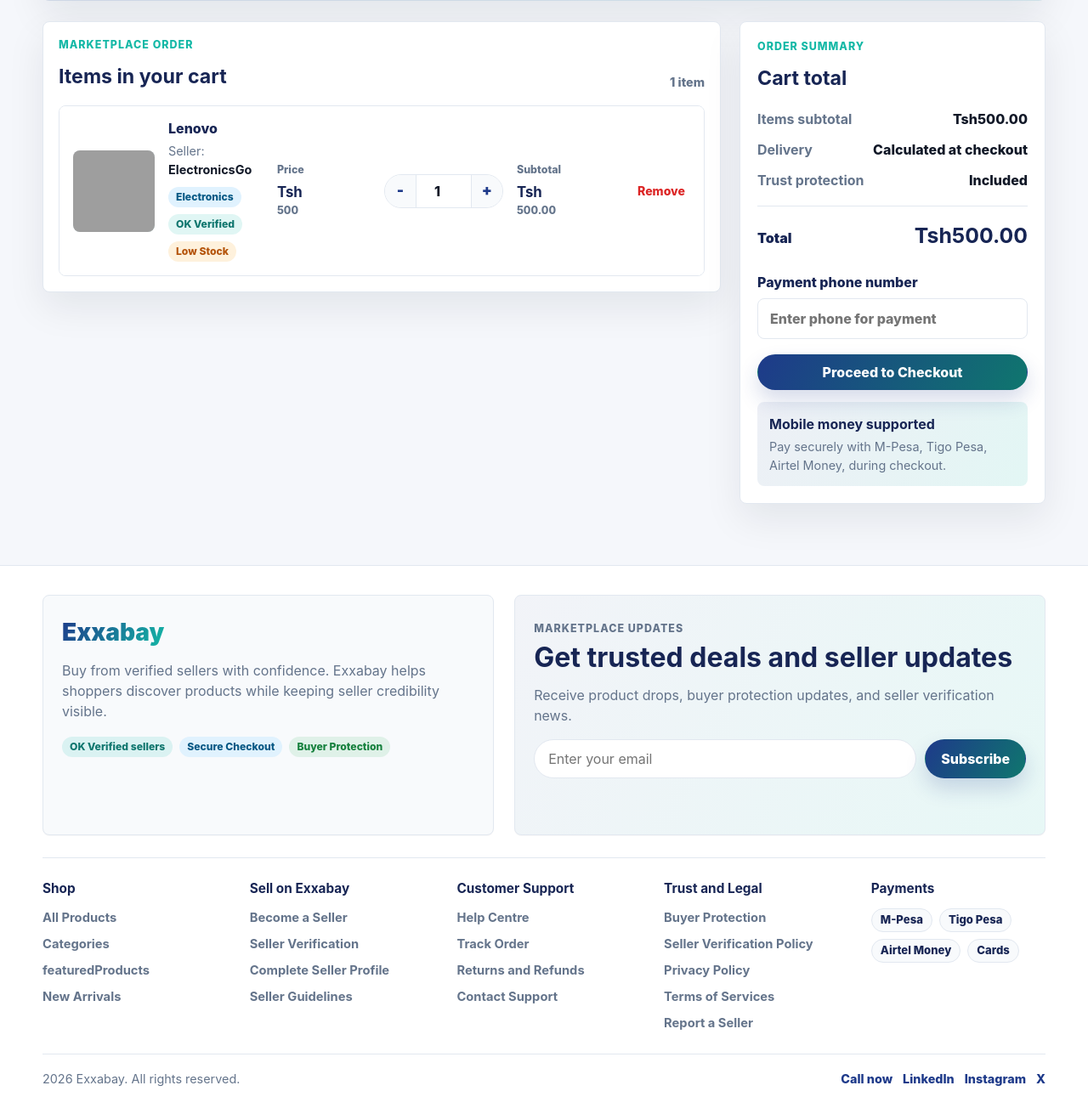
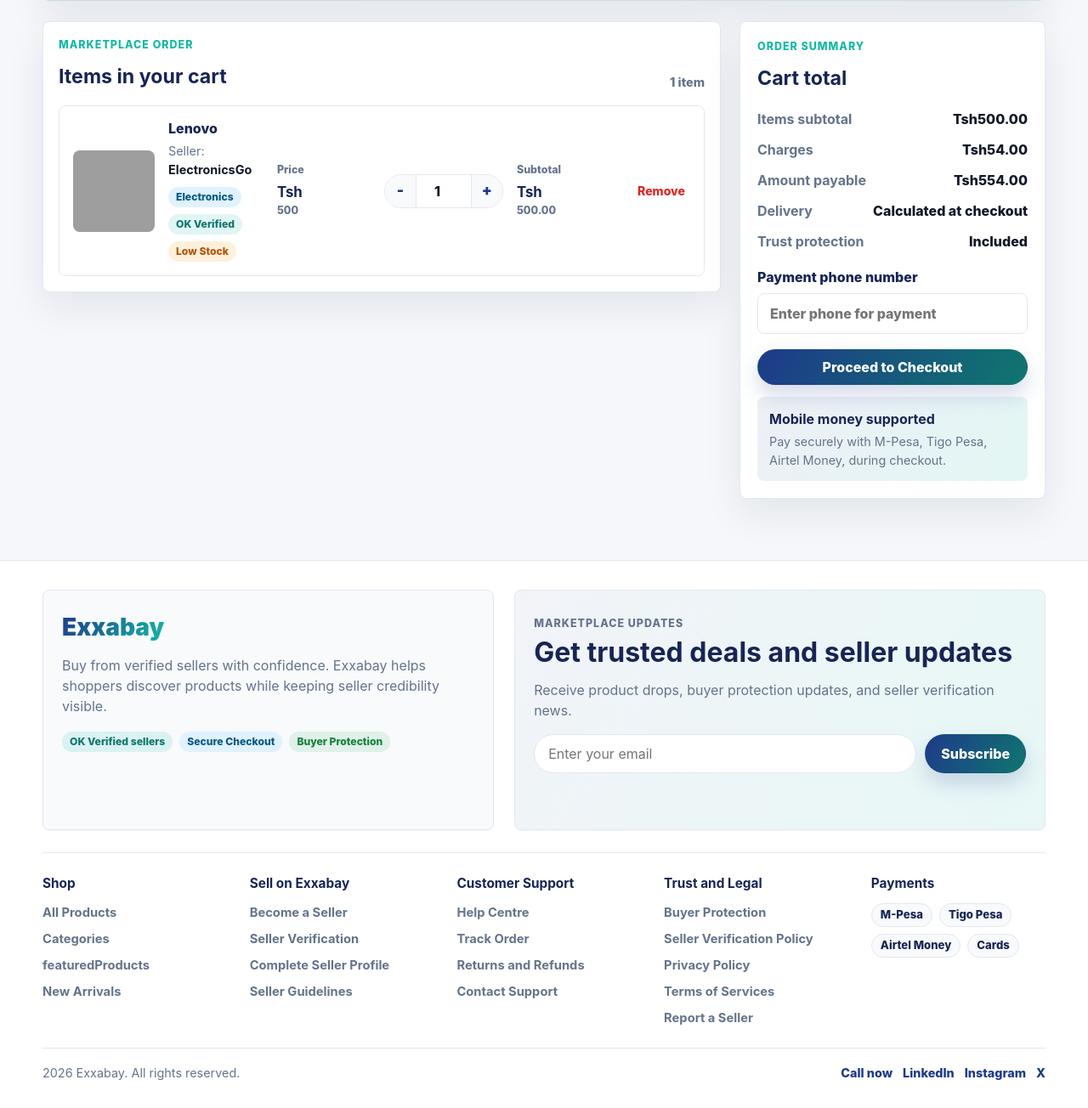
Before and after one commit to Mike-Coder-01/exabay, a Django app: page /orders/cart/ in a window 1280 px wide. Shown: the part 314-1618 px from the top of the page at 85% size. After the commit the page ends 1585 px from the top, so only its background shows below. Run offline with Django 5.2, Linux system fonts and the light colour scheme; a user stored in the database is signed in; data comes from the database, SQL or seed files in the repository; both versions use the stored data as it was after the commit; grey boxes are pictures that could not be loaded.

Commit message:
Charges included in UI

```diff
--- a/main/static/js/scripts.js
+++ b/main/static/js/scripts.js
@@ -160,6 +160,9 @@ const translations = {
     cartEmptyCopy: "Start exploring trusted products from verified sellers across Exxabay.",
     decreaseQuantity: "Decrease quantity",
     increaseQuantity: "Increase quantity",
+    Charges: "Charges",
+    AmountPayable: "Amount payable",
+    PaymentPhoneNumber: "Payment phone number",
 
     // ORDER DETAILS
     awaitingPayment: "Awaiting payment",
@@ -516,6 +519,9 @@ const translations = {
     cartEmptyCopy: "Anza kuchunguza bidhaa za kuaminika kutoka kwa wauzaji waliothibitishwa kwenye Exxabay.",
     decreaseQuantity: "Punguza idadi",
     increaseQuantity: "Ongeza idadi",
+    Charges: "Ada",
+    AmountPayable: "Kiasi cha kulipa",
+    PaymentPhoneNumber: "Namba ya simu ya malipo",
 
     // ORDER DETAILS
     awaitingPayment: "Inasubiri malipo",
@@ -712,6 +718,30 @@ const translations = {
   }
 };
 
+function getClickPesaFee(amount) {
+  if (amount >= 500 && amount <= 999) return 54;
+  if (amount >= 1000 && amount <= 1999) return 92;
+  if (amount >= 2000 && amount <= 2999) return 124;
+  if (amount >= 3000 && amount <= 3999) return 230;
+  if (amount >= 4000 && amount <= 4999) return 380;
+  if (amount >= 5000 && amount <= 9999) return 580;
+  if (amount >= 10000 && amount <= 19999) return 920;
+  if (amount >= 20000 && amount <= 39999) return 1150;
+  if (amount >= 40000 && amount <= 49999) return 1572;
+  if (amount >= 50000 && amount <= 99999) return 2136;
+  if (amount >= 100000 && amount <= 199999) return 3240;
+  if (amount >= 200000 && amount <= 299999) return 3660;
+  if (amount >= 300000 && amount <= 399999) return 4080;
+  if (amount >= 400000 && amount <= 499999) return 4340;
+  if (amount >= 500000 && amount <= 599999) return 4820;
+  if (amount >= 600000 && amount <= 799999) return 5230;
+  if (amount >= 800000 && amount <= 999999) return 6146;
+  if (amount >= 1000000 && amount <= 1999999) return 7210;
+  if (amount >= 2000000 && amount <= 3000000) return 7960;
+
+  return 0;
+}
+
 const modal = document.querySelector("#seller-modal");
 const modalDialog = modal ? modal.querySelector(".modal__dialog") : null;
 const closeTriggers = modal ? modal.querySelectorAll("[data-modal-close]") : [];
@@ -721,6 +751,7 @@ const cartPage = document.querySelector("[data-cart-page]");
 let currentLanguage = "en";
 let activeCard = null;
 let lastFocusedElement = null;
+
 
 const statusMeta = {
   verified: { icon: "OK", className: "status-badge--verified", labelKey: "verified" },
@@ -994,11 +1025,26 @@ function updateCartTotals() {
     cartTotal += subtotal;
   });
 
+  // ✅ MUST be HERE (after loop)
+  const fee = getClickPesaFee(cartTotal);
+  const amountPayable = cartTotal + fee;
+
   cartPage
     .querySelectorAll("[data-cart-total], [data-cart-grand-total]")
     .forEach((element) => {
       element.textContent = formatMoney(cartTotal);
     });
+
+    const feeEl = cartPage.querySelector("[data-payment-fee]");
+  if (feeEl) {
+    feeEl.textContent = formatMoney(fee);
+  }
+
+  const payableEl = cartPage.querySelector("[data-amount-payable]");
+  if (payableEl) {
+    payableEl.textContent = formatMoney(amountPayable);
+  }
+
 
   const countElement = cartPage.querySelector("[data-cart-count]");
 
--- a/orders/templates/orders/cart.html
+++ b/orders/templates/orders/cart.html
@@ -109,6 +109,14 @@
               <dd>Tsh<span data-cart-total>0.00</span></dd>
             </div>
             <div>
+              <dt data-i18n="Charges">Charges</dt>
+              <dd>Tsh<span data-payment-fee>0.00</span></dd>
+            </div>
+            <div>
+              <dt data-i18n="AmountPayable">Amount payable</dt>
+              <dd>Tsh<span data-amount-payable>0.00</span></dd>
+            </div>
+            <div>
               <dt data-i18n="delivery">Delivery</dt>
               <dd data-i18n="calculatedAtCheckout">Calculated at checkout</dd>
             </div>
@@ -118,15 +126,20 @@
             </div>
           </dl>
 
-          <div class="cart-summary__total">
+          <!-- <div class="cart-summary__total">
             <span data-i18n="total">Total</span>
             <strong>Tsh<span data-cart-grand-total>0.00</span></strong>
-          </div><br>
+          </div>
+
+          <div class="cart-summary__total">
+            <span data-i18n="Amount payable">Amount payable</span>
+            <strong>Tsh<span data-amount-payable>0.00</span></strong>
+          </div><br> -->
 
           <form method="post" action="{% url 'orders:checkout' %}">
             {% csrf_token %}
             <label class="auth-field">
-              <span>Payment phone number</span>
+              <span data-i18n="PaymentPhoneNumber">Payment phone number</span>
               <input type="text" name="phone" placeholder="Enter phone for payment" class="auth-field__input">
             </label>
             <button class="btn btn--primary cart-summary__checkout" type="submit" data-i18n="proceedToCheckout">
```
Also changed, not shown: db.sqlite3, 1 other file.
